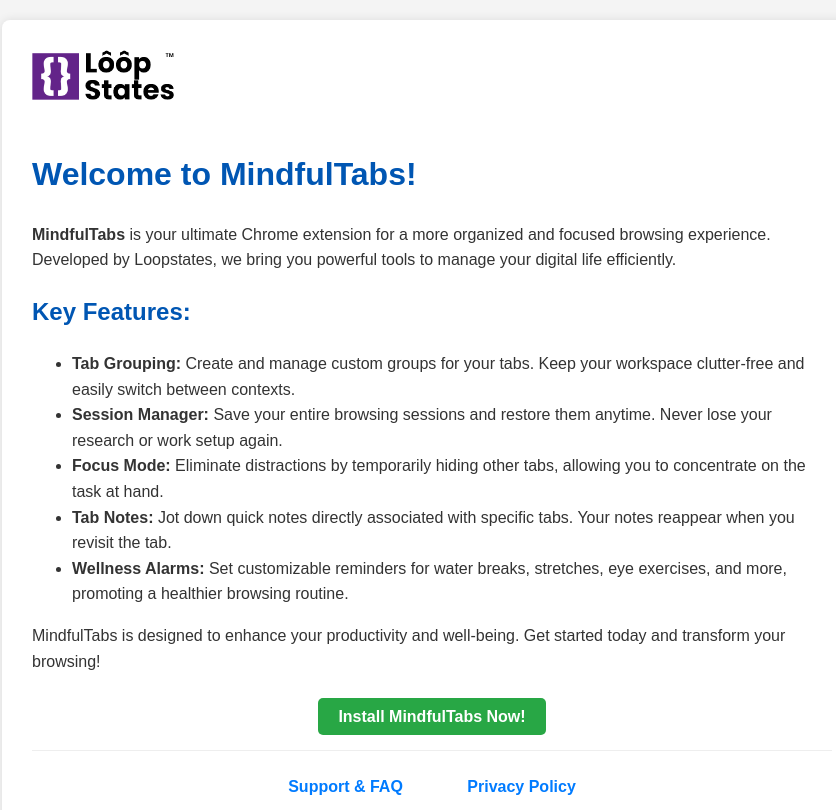
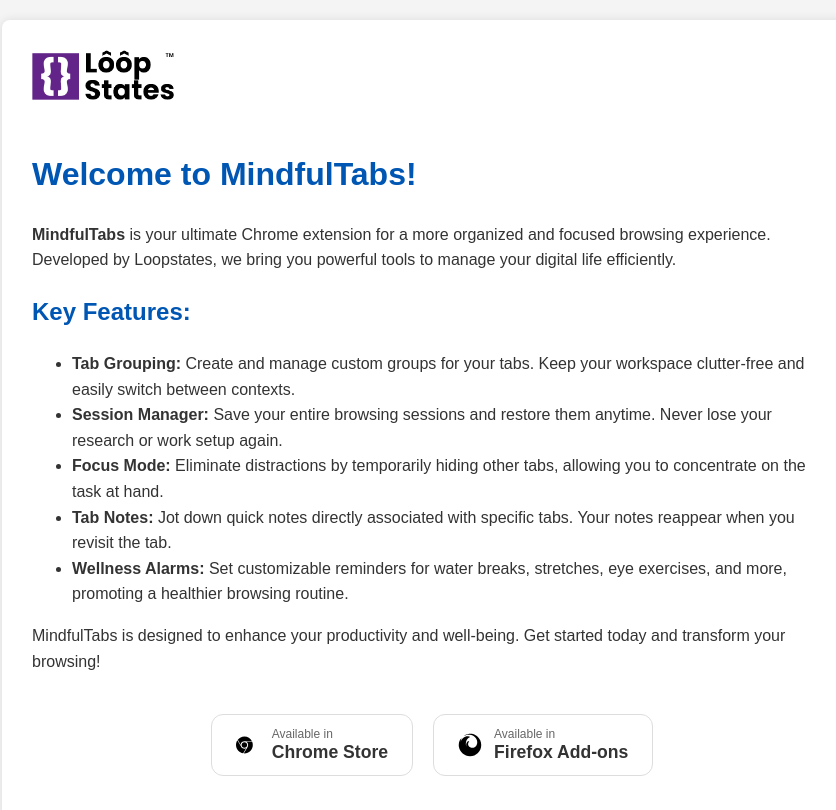
Before and after one commit to Loopstates/docs, a plain HTML site: page mindful-tabs/index.html in a window 1280 px wide. Shown: the top 810 px of the page, without its empty margins (208-1044 px from the left). Drawn offline with Linux system fonts and the light colour scheme.

Commit message:
feat: Add Firefox download links and update content to reflect multi-browser support.

```diff
--- a/mindful-tabs/index.html
+++ b/mindful-tabs/index.html
@@ -76,6 +76,57 @@
             background-color: #007bff;
             color: white;
         }
+
+        /* Download Section Styling */
+        .download-section {
+            display: flex;
+            justify-content: center;
+            gap: 20px;
+            margin: 40px 0;
+            flex-wrap: wrap;
+        }
+
+        .download-btn {
+            display: flex;
+            align-items: center;
+            gap: 12px;
+            padding: 12px 24px;
+            border-radius: 12px;
+            text-decoration: none;
+            color: #333;
+            font-weight: 600;
+            transition: all 0.3s ease;
+            border: 1px solid #ddd;
+            background: #fff;
+        }
+
+        .download-btn:hover {
+            transform: translateY(-2px);
+            box-shadow: 0 4px 12px rgba(0,0,0,0.1);
+            border-color: #0056b3;
+        }
+
+        .download-btn img {
+            width: 24px;
+            height: 24px;
+        }
+
+        .download-btn .btn-text {
+            display: flex;
+            flex-direction: column;
+            align-items: flex-start;
+            line-height: 1.2;
+        }
+
+        .download-btn .btn-label {
+            font-size: 0.75rem;
+            color: #666;
+            font-weight: 400;
+        }
+
+        .download-btn .browser-name {
+            font-size: 1.1rem;
+        }
     </style>
 </head>
 
@@ -104,12 +155,22 @@
         <p>MindfulTabs is designed to enhance your productivity and well-being. Get started today and transform your
             browsing!</p>
 
-        <p style="text-align: center; margin-top: 30px;">
-            <a href="https://chromewebstore.google.com/detail/mindfultabs/pmcflooffhhhnphphbcabliellfkddmm"
-                target="_blank"
-                style="background-color: #28a745; color: white; padding: 10px 20px; text-decoration: none; border-radius: 5px; font-weight: bold;">Install
-                MindfulTabs Now!</a>
-        </p>
+        <div class="download-section">
+            <a href="https://chromewebstore.google.com/detail/mindfultabs/pmcflooffhhhnphphbcabliellfkddmm" target="_blank" class="download-btn">
+                <img src="chrome.svg" alt="Chrome Logo">
+                <span class="btn-text">
+                    <span class="btn-label">Available in</span>
+                    <span class="browser-name">Chrome Store</span>
+                </span>
+            </a>
+            <a href="https://addons.mozilla.org/en-US/firefox/addon/mindfultabs/" target="_blank" class="download-btn">
+                <img src="firefox.svg" alt="Firefox Logo">
+                <span class="btn-text">
+                    <span class="btn-label">Available in</span>
+                    <span class="browser-name">Firefox Add-ons</span>
+                </span>
+            </a>
+        </div>
         <nav class="main-nav">
             <a href="support.html" class="nav-link">Support & FAQ</a>
             <a href="privacy-policy.html" class="nav-link">Privacy Policy</a>
```
Also changed, not shown: mindful-tabs/privacy-policy.html (+3 -3 lines), mindful-tabs/support.html (+5 -5 lines), mindful-tabs/chrome.svg (added), mindful-tabs/firefox.svg (added), 1 other file.
